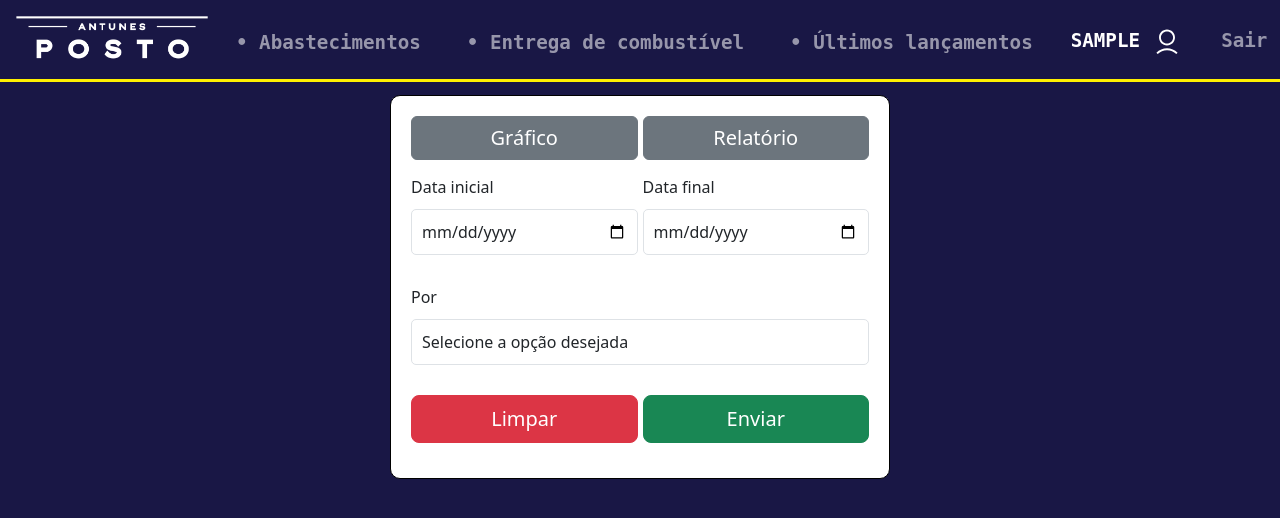
After one commit to santosigor45/posto-antunes, a Flask app: page /graficos_relatorios in a window 1280 px wide, after a click that opens the changed part. The commit adds this page. Shown: the top 518 px of the page. Run offline with Flask 3, Linux system fonts and the light colour scheme; the visitor is signed in with stand-in values (Sample User, id 1); data that the repository does not hold is empty; parts of the project's set-up code (start-up, migrations or seed data) failed here and were passed over.

Commit message:
including graphs and reports feature

```diff
--- a/blueprints/front_end/__init__.py
+++ b/blueprints/front_end/__init__.py
@@ -1,7 +1,7 @@
 from flask import Blueprint
 from flask_login import login_required
 from .views import (home, abastecimentos, entrega_combustivel, ultimos_lancamentos, processar_formulario,
-                    login, logout, serve_file, health_check)
+                    graficos_relatorios, reports, login, logout, serve_file, health_check)
 
 bp = Blueprint("front_end", __name__)
 
@@ -11,7 +11,9 @@ bp.add_url_rule("/home", view_func=login_required(home))
 bp.add_url_rule("/abastecimentos", view_func=login_required(abastecimentos))
 bp.add_url_rule("/entrega_combustivel", view_func=login_required(entrega_combustivel))
 bp.add_url_rule("/ultimos_lancamentos", view_func=login_required(ultimos_lancamentos))
+bp.add_url_rule("/graficos_relatorios", view_func=login_required(graficos_relatorios))
 bp.add_url_rule("/processar_formulario", view_func=login_required(processar_formulario), methods=["POST"])
+bp.add_url_rule("/reports", view_func=login_required(reports), methods=["POST"])
 bp.add_url_rule("/login", view_func=login, methods=["POST", "GET"])
 bp.add_url_rule("/logout/", view_func=login_required(logout), methods=["POST", "GET"])
 bp.add_url_rule("/<path:filename>", view_func=login_required(serve_file))
--- a/blueprints/front_end/views.py
+++ b/blueprints/front_end/views.py
@@ -2,7 +2,7 @@ from flask import render_template, request, flash, redirect, url_for, send_from_
 from werkzeug.security import check_password_hash
 from flask_login import login_user, logout_user, current_user
 from models import *
-from sqlalchemy import not_
+from sqlalchemy import not_, func
 from datetime import datetime
 from zoneinfo import ZoneInfo
 
@@ -26,6 +26,15 @@ def abastecimentos():
 def entrega_combustivel():
     postos_proprios = [posto for posto in Postos.query.all() if "bomba" in posto.posto.lower()]
     return render_template("entrega_combustivel.html", postos_proprios=postos_proprios)
+
+
+def graficos_relatorios():
+    motoristas = [motorista for motorista in Motoristas.query.all()]
+    postos = [posto for posto in Postos.query.all()]
+    cidades = [cidade for cidade in Cidades.query.all()]
+    placas = [placa for placa in Placas.query.all()]
+    return render_template("graficos_relatorios.html", placas=placas, postos=postos,
+                           cidades=cidades, motoristas=motoristas)
 
 
 def ultimos_lancamentos():
@@ -75,6 +84,134 @@ def ultimos_lancamentos():
                            resultados_bomba=resultados_bomba,
                            resultados_posto=resultados_posto,
                            resultados_entrega=resultados_entrega)
+
+
+def reports():
+    tipo = request.form.get('tipo')
+    data_inicial = request.form.get('initial-date')
+    data_final = request.form.get('ending-date')
+    filtro = request.form.get('filtro')
+    filtro_value = request.form.get(filtro)
+
+    # Converte as datas para o formato Date
+    data_inicial_date = datetime.strptime(data_inicial, '%Y-%m-%d').date()
+    data_final_date = datetime.strptime(data_final, '%Y-%m-%d').date()
+
+    # Formata as datas para exibição
+    data_inicial_str = data_inicial_date.strftime('%d/%m/%Y')
+    data_final_str = data_final_date.strftime('%d/%m/%Y')
+
+    if filtro == 'placa':
+        # Relatório: Lista todos os abastecimentos para a 'placa' especificada no intervalo de datas
+        report_query = db.session.query(Abastecimentos).filter(
+            Abastecimentos.data_abast >= data_inicial_date,
+            Abastecimentos.data_abast <= data_final_date,
+            Abastecimentos.placa == filtro_value
+        ).order_by(Abastecimentos.data_abast)
+        report_data = report_query.all()
+
+        # Gráfico: Soma 'volume' por 'data_abast' para a 'placa' especificada
+        graph_query = db.session.query(
+            Abastecimentos.data_abast,
+            func.sum(Abastecimentos.volume).label('volume_total')
+        ).filter(
+            Abastecimentos.data_abast >= data_inicial_date,
+            Abastecimentos.data_abast <= data_final_date,
+            Abastecimentos.placa == filtro_value
+        ).group_by(Abastecimentos.data_abast).order_by(Abastecimentos.data_abast)
+        graph_data = graph_query.all()
+
+        is_detailed = True
+
+    elif filtro == 'cidade':
+        # Relatório: Lista todos os abastecimentos para a 'cidade' especificada no intervalo de datas
+        report_query = db.session.query(Abastecimentos).filter(
+            Abastecimentos.data_abast >= data_inicial_date,
+            Abastecimentos.data_abast <= data_final_date,
+            Abastecimentos.cidade == filtro_value
+        ).order_by(Abastecimentos.data_abast)
+        report_data = report_query.all()
+
+        # Gráfico: Soma 'volume' por 'placa' para a 'cidade' especificada
+        graph_query = db.session.query(
+            Abastecimentos.placa,
+            func.sum(Abastecimentos.volume).label('volume_total')
+        ).filter(
+            Abastecimentos.data_abast >= data_inicial_date,
+            Abastecimentos.data_abast <= data_final_date,
+            Abastecimentos.cidade == filtro_value
+        ).group_by(Abastecimentos.placa).order_by(Abastecimentos.placa)
+        graph_data = graph_query.all()
+
+        is_detailed = True
+
+    elif filtro == 'posto':
+        # **Modificação para o caso especial 'BOMBA - PINDA'**
+        if filtro_value == 'BOMBA - PINDA':
+            # Inclui 'BOMBA - PINDA 1' e 'BOMBA - PINDA 2'
+            filter_condition = Abastecimentos.posto.startswith('BOMBA - PINDA')
+        else:
+            filter_condition = Abastecimentos.posto == filtro_value
+
+        # Relatório: Lista todos os abastecimentos para o 'posto' especificado no intervalo de datas
+        report_query = db.session.query(Abastecimentos).filter(
+            Abastecimentos.data_abast >= data_inicial_date,
+            Abastecimentos.data_abast <= data_final_date,
+            filter_condition
+        ).order_by(Abastecimentos.data_abast)
+        report_data = report_query.all()
+
+        # Gráfico: Soma 'volume' por 'placa' para o 'posto' especificado
+        graph_query = db.session.query(
+            Abastecimentos.placa,
+            func.sum(Abastecimentos.volume).label('volume_total')
+        ).filter(
+            Abastecimentos.data_abast >= data_inicial_date,
+            Abastecimentos.data_abast <= data_final_date,
+            filter_condition
+        ).group_by(Abastecimentos.placa).order_by(Abastecimentos.placa)
+        graph_data = graph_query.all()
+
+        is_detailed = True
+
+    elif filtro == 'motorista':
+        # Relatório e Gráfico: Soma 'volume' por 'placa' para o 'motorista' especificado
+        report_query = db.session.query(
+            Abastecimentos.placa,
+            func.sum(Abastecimentos.volume).label('volume_total')
+        ).filter(
+            Abastecimentos.data_abast >= data_inicial_date,
+            Abastecimentos.data_abast <= data_final_date,
+            Abastecimentos.motorista == filtro_value
+        ).group_by(Abastecimentos.placa).order_by(Abastecimentos.placa)
+        report_data = report_query.all()
+        graph_data = report_data
+
+        is_detailed = False
+
+    else:
+        # Trata valor de filtro inválido
+        return "Filtro inválido", 400
+
+    if tipo == 'grafico':
+        return render_template(
+            'grafico.html',
+            dados=graph_data,
+            filtro=filtro,
+            filtro_value=filtro_value,
+            data_inicial_str=data_inicial_str,
+            data_final_str=data_final_str
+        )
+    else:
+        return render_template(
+            'relatorio.html',
+            dados=report_data,
+            filtro=filtro,
+            filtro_value=filtro_value,
+            is_detailed=is_detailed,
+            data_inicial_str=data_inicial_str,
+            data_final_str=data_final_str
+        )
 
 
 def processar_formulario():
--- a/models.py
+++ b/models.py
@@ -85,6 +85,7 @@ class User(db.Model, UserMixin):
     username = db.Column(db.String(140))
     password = db.Column(db.String(512))
     is_admin = db.Column(db.Boolean, default=False)
+    is_manager = db.Column(db.Boolean, default=False)
 
     def __init__(self, username, password):
         self.username = username
--- a/service-worker.js
+++ b/service-worker.js
@@ -86,7 +86,7 @@ async function fetchAssets(event) {
         }
     }
 
-    if (request.url.includes('/processar_formulario') || request.url.includes('/admin')) {
+    if (request.url.includes('/processar_formulario') || request.url.includes('/admin') || request.url.includes('/reports')){
         if (request.url.includes('/admin')) {
             return fetch(request);
         }
--- a/static/main.js
+++ b/static/main.js
@@ -8,6 +8,7 @@ document.addEventListener('DOMContentLoaded', function () {
     setupPlacaInput();
     sendCachedData();
     adminLoader();
+    managerFilter();
 });
 
 // Add focus event listeners to all input fields to ensure they scroll into view.
@@ -59,6 +60,20 @@ function adminLoader() {
     }
 }
 
+function managerFilter() {
+    var navItemUltimosLancamentos = document.querySelector('.ultimos_lancamentos');
+    var navItemGraficosRelatorios = document.querySelector('.graficos_relatorios');
+
+    if (typeof isManager !== 'undefined' && isManager) {
+        if (isManager === true) {
+            navItemUltimosLancamentos.classList.add('hidden');
+            navItemGraficosRelatorios.classList.remove('hidden');
+        } else {
+            navItemGraficosRelatorios.classList.add('hidden');
+        }
+    }
+}
+
 // Set up event listeners for forms to handle submissions and interact with the server.
 function setupFormListeners() {
     document.querySelectorAll('form.dados').forEach(function (form) {
@@ -77,6 +92,21 @@ function setupFormListeners() {
                     exibirMensagemFlash('Dados armazenados. Eles serão enviados quando a conexão for restabelecida.', 'info');
                     limparFormulario(form.getAttribute('id'));
                 });
+        });
+    });
+
+    document.querySelectorAll('form.reports').forEach(function (form) {
+        form.addEventListener('submit', function (event) {
+            // Pegue os valores das datas do formulário
+            const dataInicial = document.getElementById('initial-date').value;
+            const dataFinal = document.getElementById('ending-date').value;
+
+            // Verifique se as datas são válidas e se dataInicial é menor que dataFinal
+            if (new Date(dataInicial) >= new Date(dataFinal)) {
+                exibirMensagemFlash('A data inicial deve ser menor que a data final', 'error');
+                event.preventDefault();
+                return; // Impede o envio do formulário
+            }
         });
     });
 }
@@ -317,6 +347,9 @@ function limparFormulario(form) {
     var formulario = document.getElementById(form);
     formulario.reset();
     atualizarData();
+    if (formulario.id == 'relatorio') {
+        verificarFiltro();
+    }
 }
 
 // Adjusts UI elements based on the selected fuel station name.
@@ -460,3 +493,79 @@ function fecharModal(modal_id) {
         modal.classList.remove('show', 'fade-out');
     }, 200);
 }
+
+var oldValue = null;
+
+function verificarFiltro() {
+    var valorSelecionado = document.getElementById("filtro").value;
+
+    var postoContainer = document.getElementById("posto-container")
+    var cidadeContainer = document.getElementById("cidade-container")
+    var placaContainer = document.getElementById("placa-container")
+    var motoristaContainer = document.getElementById("motorista-container")
+
+    if (!valorSelecionado) {
+        if (oldValue) {
+            oldValue.classList.add('hidden');
+            oldValue.required = false;
+        }
+        oldValue = null;
+    } else if (valorSelecionado == 'posto') {
+        postoContainer.classList.remove('hidden');
+        postoContainer.required = true;
+        if (oldValue) {
+            oldValue.classList.add('hidden');
+            oldValue.required = false;
+        }
+        oldValue = postoContainer;
+
+    } else if (valorSelecionado == 'cidade') {
+        cidadeContainer.classList.remove('hidden');
+        cidadeContainer.required = true;
+        if (oldValue) {
+            oldValue.classList.add('hidden');
+            oldValue.required = false;
+        }
+        oldValue = cidadeContainer;
+
+    } else if (valorSelecionado == 'placa') {
+        placaContainer.classList.remove('hidden');
+        placaContainer.required = true;
+        if (oldValue) {
+            oldValue.classList.add('hidden');
+            oldValue.required = false;
+        }
+        oldValue = placaContainer;
+
+    } else if (valorSelecionado == 'motorista') {
+        motoristaContainer.classList.remove('hidden');
+        motoristaContainer.required = true;
+        if (oldValue) {
+            oldValue.classList.add('hidden');
+            oldValue.required = false;
+        }
+        oldValue = motoristaContainer;
+    }
+}
+
+// Control the appearing/disappearing style of any div
+function showHiddenDiv(element, option) {
+    var elementControlled = []
+    for (var i = 0; i < element.length; i++) {
+        elementControlled[i] = document.getElementById(element[i]);
+
+        if (option.length <= 1) {
+            if (option == 'add') {
+                elementControlled[i].classList.add('hidden');
+            } else if (option == 'remove') {
+                elementControlled[i].classList.remove('hidden');
+            }
+        } else {
+            if (option[i] == 'add') {
+                elementControlled[i].classList.add('hidden');
+            } else if (option[i] == 'remove') {
+                elementControlled[i].classList.remove('hidden');
+            }
+        }
+    }
+}
--- a/static/style.css
+++ b/static/style.css
@@ -11,6 +11,17 @@ h1 {
 label {
     font-weight: 500;
     margin-bottom: 10px;
+}
+
+.label-grafico, .label-relatorio {
+    font-weight: 500;
+    font-size: 20px;
+}
+
+#btn-grafico:checked ~ .label-grafico,
+#btn-relatorio:checked ~ .label-relatorio
+{
+    background-color: #0069D9;
 }
 
 p {
@@ -52,6 +63,7 @@ p {
 
 .form-group {
     margin-bottom: 15px;
+    width: 100%;
 }
 
 .form-control {
@@ -66,6 +78,10 @@ p {
     display: flex;
     align-items: center;
     justify-content: center;
+}
+
+.options-container {
+    padding-top: 10px;
 }
 
 .btn {
--- a/templates/base.html
+++ b/templates/base.html
@@ -19,17 +19,17 @@
             </button>
             <div class="collapse navbar-collapse" id="navbarSupportedContent">
                 <ul class="navbar-nav">
-                    <li class="nav-item" role="presentation">
-                        <a class="nav-link" aria-current="page" href="{{ url_for('front_end.home')}}">&bull; Página Inicial</a>
-                    </li>
-                    <li class="nav-item" role="presentation">
+                    <li class="nav-item abastecimentos" role="presentation">
                         <a class="nav-link" aria-current="page" href="{{ url_for('front_end.abastecimentos')}}">&bull; Abastecimentos</a>
                     </li>
-                    <li class="nav-item" role="presentation">
+                    <li class="nav-item entrega_combustivel" role="presentation">
                         <a class="nav-link" aria-current="page" href="{{ url_for('front_end.entrega_combustivel')}}">&bull; Entrega de combustível</a>
                     </li>
-                    <li class="nav-item" role="presentation">
+                    <li class="nav-item ultimos_lancamentos" role="presentation">
                         <a class="nav-link" aria-current="page" href="{{ url_for('front_end.ultimos_lancamentos')}}">&bull; Últimos lançamentos</a>
+                    </li>
+                    <li class="nav-item graficos_relatorios hidden" role="presentation">
+                        <a class="nav-link" aria-current="page" href="{{ url_for('front_end.graficos_relatorios')}}">&bull; Gráficos e Relatórios</a>
                     </li>
                 </ul>
                 <ul class="navbar-nav ms-auto">
@@ -56,6 +56,7 @@
     <script type="text/javascript" charset="utf8" src="{{ url_for('static', filename='main.js') }}"></script>
     <script>
         var isAdmin = {{ current_user.is_admin | tojson }};
+        var isManager = {{ current_user.is_manager | tojson }};
 
         toggler = document.querySelector('.navbar-toggler');
         toggler.addEventListener('blur', function() {
--- /dev/null
+++ b/templates/graficos_relatorios.html
@@ -0,0 +1,101 @@
+{% extends 'base.html' %}
+
+{% block title %}
+    Gráficos e Relatórios
+{% endblock %}
+
+{% block content %}
+    {% include 'flash.html' %}
+    <div class="container">
+        <form action="/reports" method="post" id="relatorio" class="reports" autocomplete="off" target="_blank">
+            <div class="button-container" onclick="showHiddenDiv(['options-container'], ['remove'])">
+                <input type="radio" class="btn-check" id="btn-grafico" name="tipo" autocomplete="off" value="grafico" required/>
+                <label class="btn btn-secondary label-grafico" for="btn-grafico" style="margin-right: 5px;">
+                    Gráfico
+                </label>
+
+                <input type="radio" class="btn-check" id="btn-relatorio" name="tipo" value="relatorio" autocomplete="off" required/>
+                <label class="btn btn-secondary label-relatorio" for="btn-relatorio" style="display: flex;">
+                    <span style="margin: auto;">
+                        Relatório
+                    </span>
+                </label>
+            </div>
+
+            <div class="form-group hidden" id="options-container">
+                <div class="form-group" style="display: flex; padding-top: 15px;">
+                    <div class="form-group">
+                        <label for="initial-date">Data inicial</label>
+                        <input type="date" class="form-control" id="initial-date" name="initial-date" required>
+                    </div>
+                    <div class="form-group" style="margin-left: 5px;">
+                        <label for="ending-date">Data final</label>
+                        <input type="date" class="form-control" id="ending-date" name="ending-date" required>
+                    </div>
+                </div>
+
+                <div class="form-group" style="display: flex;">
+                    <div class="form-group">
+                        <label for="filtro">Por</label>
+                        <select name="filtro" id="filtro" class="form-control" onchange="verificarFiltro()" required>
+                            <option disabled selected value="">Selecione a opção desejada</option>
+                            <option value="cidade">Cidade</option>
+                            <option value="posto">Posto</option>
+                            <option value="motorista">Motorista</option>
+                            <option value="placa">Placa</option>
+                        </select>
+                    </div>
+
+                    <div class="form-group hidden" id="posto-container" style="margin-left: 5px;">
+                        <label for="posto">Posto</label>
+                        <select name="posto" id="posto" class="form-control">
+                            <option disabled selected value="">Selecione um posto</option>
+                            <option disabled value="">---- Garagens ----</option>
+                            {% for posto in postos if 'BOMBA' in posto.posto %}
+                                <option value="{{ posto.posto }}">{{ posto.posto }}</option>
+                            {% endfor %}
+                            <option disabled value="">---- Terceiros ----</option>
+                            {% for posto in postos if 'BOMBA' not in posto.posto %}
+                                <option value="{{ posto.posto }}">{{ posto.posto }}</option>
+                            {% endfor %}
+                        </select>
+                    </div>
+
+                    <div class="form-group hidden" id="cidade-container" style="margin-left: 5px;">
+                        <label for="cidade">Cidade</label>
+                        <select name="cidade" id="cidade" class="form-control">
+                            <option disabled selected value="">Selecione a cidade do veículo</option>
+                            {% for cidade in cidades %}
+                                <option>{{ cidade.cidade }}</option>
+                            {% endfor %}
+                        </select>
+                    </div>
+
+                    <div class="form-group hidden" id="placa-container" style="margin-left: 5px;">
+                        <label for="placa">Placa</label>
+                        <input type="text" class="form-control" id="placa" pattern="[A-z]{3}-\d[A-j0-9]\d{2}" name="placa" maxlength="8">
+                        <div id="placaOptions" class="dynamic-options">
+                            {% for placa in placas %}
+                                <div class="dynamic-option">{{ placa.placa }}</div>
+                            {% endfor %}
+                        </div>
+                    </div>
+
+                    <div class="form-group hidden" id="motorista-container" style="margin-left: 5px;">
+                        <label for="motorista">Motorista</label>
+                        <input type="text" class="form-control" id="motorista" name="motorista">
+                        <div id="motoristaOptions" class="dynamic-options">
+                            {% for motorista in motoristas %}
+                                <div class="dynamic-option">{{ motorista.motorista }} <b>| {{ motorista.cidade }}</b></div>
+                            {% endfor %}
+                        </div>
+                    </div>
+                </div>
+                <div class="button-container">
+                    <button type="button" class="btn btn-danger btn-lg" id="limpar" onclick="confirmarLimpeza('relatorio');">Limpar</button>
+                    <button type="submit" class="btn btn-success btn-lg" id="enviar-btn" style="margin-left: 5px;">Enviar</button>
+                </div>
+            </div>
+        </form>
+    </div>
+{% endblock %}
--- a/templates/ultimos_lancamentos.html
+++ b/templates/ultimos_lancamentos.html
@@ -8,7 +8,7 @@
     {% include 'flash.html' %}
     <div class="container" style="width: 100%;">
         <div class="div-menu">
-            <p class="messages">Aqui você pode consultar seus últimos lançamentos.</p>
+            <p class="messages">Aqui você pode consultar seus últimos lançamentos</p>
             <h2>Bombas da empresa</h2>
             {% if resultados_bomba %}
                 <div class="scrollable-table">
```
Also changed, not shown: templates/grafico.html (added, +140 -0 lines), templates/relatorio.html (added, +79 -0 lines).
